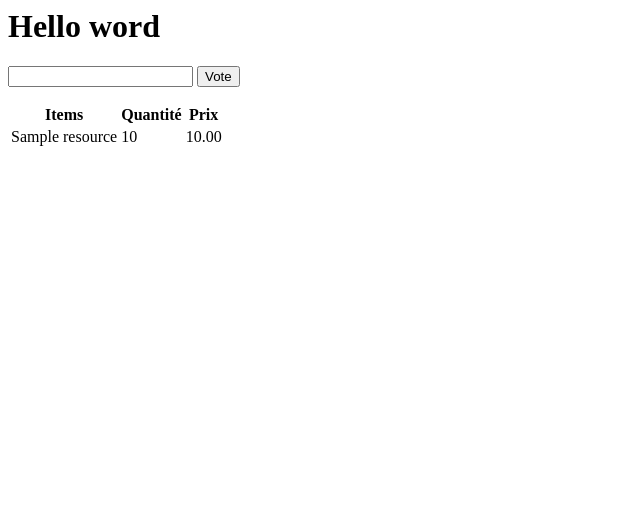
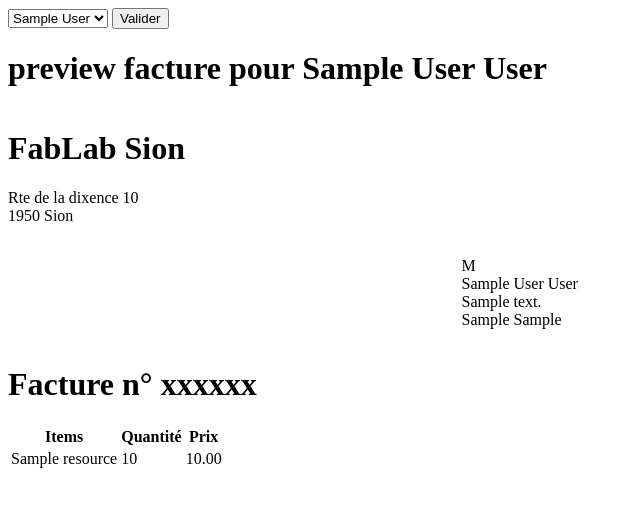
Before and after one commit to alexsierro/fabman, a Django app: template invoicing/templates/invoice.html in a window 1280 px wide. Shown: the top 507 px of the page, without its empty margins (0-640 px from the left). Run offline with Django 3.2, Linux system fonts and the light colour scheme; the template is opened without the code that fills it: values that come from a table or form of the project are taken from there, others are empty; tables that the repository leaves empty hold one stand-in row (values such as "Sample post").

Commit message:
Ajout des adresse dans membre Ajout d'un numero de facture
Lst déroulante pour le invoicing
début de mise en page pour les Invoices

```diff
--- a/invoicing/admin.py
+++ b/invoicing/admin.py
@@ -4,7 +4,7 @@ from .models import Invoice, Usage, Resource, AccountEntry
 
 
 class InvoiceAdmin(admin.ModelAdmin):
-    list_display = ['member', 'date_invoice', 'amount', 'status', 'comments']
+    list_display = ['invoice_number', 'member', 'date_invoice', 'amount', 'status', 'comments']
 
 
 admin.site.register(Invoice, InvoiceAdmin)
--- a/invoicing/models.py
+++ b/invoicing/models.py
@@ -15,7 +15,7 @@ class Invoice(models.Model):
         ('twint', 'twint'),
         ('bank', 'bank'),
     ]
-
+    invoice_number = models.DecimalField(max_digits=6, decimal_places=0)
     member = models.ForeignKey('members.Member', on_delete=models.PROTECT, default=None, null=True, blank=True)
     amount = models.DecimalField(max_digits=6, decimal_places=2)
     date_invoice = models.DateTimeField('Invoice date', default=datetime.datetime.now)
--- a/invoicing/templates/invoice.html
+++ b/invoicing/templates/invoice.html
@@ -1,32 +1,55 @@
-<html>
+<html xmlns="http://www.w3.org/1999/html">
 
-<h1>
-    Hello word
-</h1>
+
 
 <form action="{% url 'create_invoice' %}" method="post">
     {% csrf_token %}
 
-    <input type="text" name="member_id">
-    <input type="submit" value="Vote">
+
+    <select name="member_id">
+        {% for member in choice_member %}
+    <option value="{{ member.pk }}">{{ member.name }}</option>
+        {% endfor %}
+    </select>
+
+    <input type="submit" value="Valider">
 </form>
 
+<h1>preview facture pour  {{ member_info.name }} {{ member_info.surname }} </h1>
+
+<div style="border-color: coral; display: grid; grid-template-columns: 70mm 50mm 99mm">
+
+    <div>
+        <h1>FabLab Sion</h1>
+        <p>Rte de la dixence 10<br>
+        1950 Sion</p>
+    </div>
+
+    <div style="grid-column: 3; grid-row: 2">
+        <p> {{ member_info.civility }}<br>
+            {{ member_info.name }} {{ member_info.surname }}<br>
+            {{ member_info.address }}<br>
+            {{ member_info.npa }} {{ member_info.locality }}</p>
+    </div>
+
+    <div style="grid-column-start: 1;grid-column-end: 3;grid-row: 3">
+        <h1>Facture n° xxxxxx</h1>
         <table>
             <tr>
                 <th>Items</th>
                 <th>Quantité</th>
                 <th>Prix</th>
             </tr>
-
-
             {% for usage in usages %}
-
             <tr>
                 <td>{{ usage.resource }}</td>
                 <td>{{ usage.qty }}</td>
                 <td>{{ usage.total_price }}</td>
             </tr>
-
             {% endfor %}
         </table>
+    </div>
+</div>
+
+
 </html>
--- a/members/models.py
+++ b/members/models.py
@@ -10,10 +10,21 @@ class Member(models.Model):
         ('committee', 'committee'),
 
     ]
+    CIVILITY_MEMBER = [
+        ('M', 'Monsieur'),
+        ('Mme', 'Madame'),
+        ('Association', 'Association'),
+        ('Entreprise', 'Entreprise'),
+
+    ]
 
     user = models.ForeignKey(User, on_delete=models.PROTECT, default=None, null=True, blank=True)
+    civility = models.CharField(max_length=20, choices=CIVILITY_MEMBER, default='no member')
     name = models.CharField(max_length=200)
     surname = models.CharField(max_length=200)
+    address = models.CharField(max_length=200, default=None, null=True, blank=True)
+    locality = models.CharField(max_length=200, default=None, null=True, blank=True)
+    npa = models.CharField(max_length=200, default=None, null=True, blank=True)
     rfid = models.CharField(max_length=200, default=None, null=True, blank=True)
     visa = models.CharField(max_length=3, default=None, null=True, blank=True)
     mail = models.CharField(max_length=200, default=None, null=True, blank=True)
```
Also changed, not shown: invoicing/views.py (+9 -4 lines), invoicing/migrations/0010_auto_20210109_2044.py (added), invoicing/migrations/0011_invoice_invoice_number.py (added), invoicing/migrations/0012_auto_20210109_2219.py (added), members/migrations/0023_auto_20210109_2044.py (added). Lines whose indentation alone changed are shown as unchanged.
